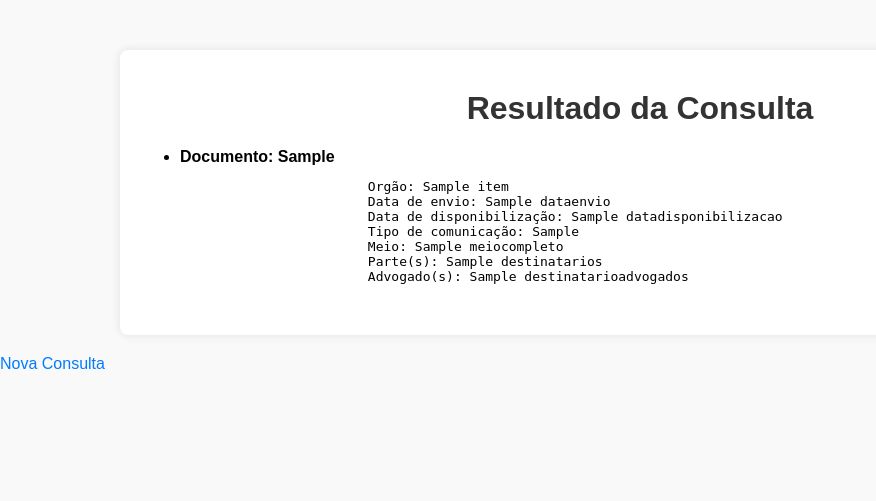
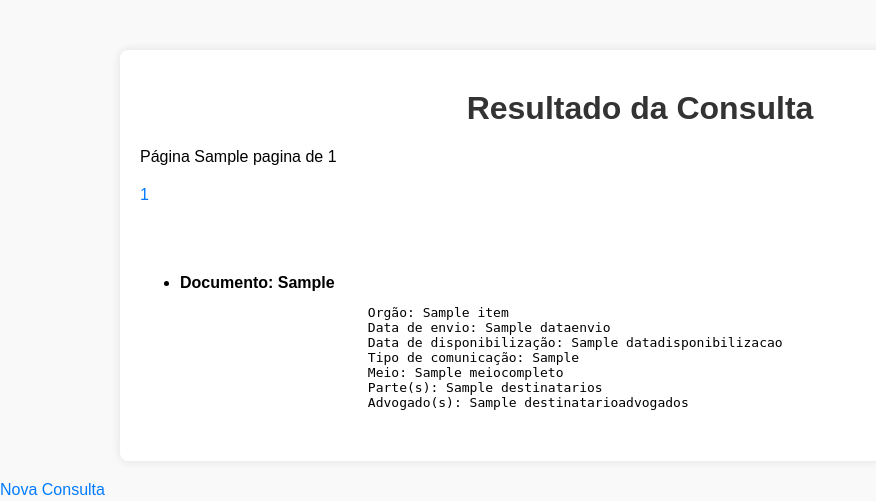
Before and after one commit to paulovarrone/CNJ_api, a Flask app: template templates/resultado.html in a window 1280 px wide. Shown: the top 501 px of the page, without its empty margins (0-876 px from the left). Run offline with Flask 3, Linux system fonts and the light colour scheme; the template is opened without the code that fills it: most values are stand-ins (such as "Sample title", 1, 10 or a date in 2020).

Commit message:
Update resultado.html

```diff
--- a/templates/resultado.html
+++ b/templates/resultado.html
@@ -4,12 +4,49 @@
     <meta charset="UTF-8">
     <meta name="viewport" content="width=device-width, initial-scale=1.0">
     <title>Resultado da Consulta</title>
-    <link rel="stylesheet" href="{{ url_for('static', filename='css/style.css') }}"> <!-- Corrigido o caminho para o CSS -->
+    <link rel="stylesheet" href="{{ url_for('static', filename='css/style.css') }}">
 </head>
 <body>
     <div class="container">
         <h1>Resultado da Consulta</h1>
 
+        <span>Página {{ pagina }} de {{ total_paginas }}</span><br>
+        <div class="paginacao">
+
+            {% if pagina > 1 %}
+                <a href="{{ url_for('resultado', pagina=1) }}">« Primeira</a>
+            {% endif %}
+
+
+            {% set start_page = pagina - 4 if pagina > 5 else 1 %}
+            {% set end_page = start_page + 9 if start_page + 9 <= total_paginas else total_paginas %}
+
+
+            {% if end_page - start_page < 9 %}
+                {% set start_page = end_page - 9 if end_page - 9 > 0 else 1 %}
+            {% endif %}
+
+
+            <div class="paginar">
+                {% for p in range(start_page, end_page + 1) %}
+                    {% if p == pagina %}
+                        <strong>{{ p }}</strong>
+                    {% else %}
+                        <a href="{{ url_for('resultado', pagina=p) }}">{{ p }}</a>
+                    {% endif %}
+                {% endfor %}
+            </div>
+
+
+            {% if pagina < total_paginas %}
+                <a href="{{ url_for('resultado', pagina=total_paginas) }}">Última »</a>
+            {% endif %}
+        </div>
+
+
+
+
+        <br><br><br>
 
             {% if resultado %}
             <ul>
@@ -29,14 +66,17 @@
             </div>
 
             </ul>
-        {% elif erro %}
+        {% elif e %}
             <div class="error">
-                <p>Erro ao consultar a API: {{ erro }}</p>
+                <p>Erro ao consultar a API: {{ e }}</p>
             </div>
         {% else %}
             <p>NADA ENCONTRADO</p>
         {% endif %}
 
+
+
+
         <a href="/index">Nova Consulta</a>
     </div>
 </body>
```
